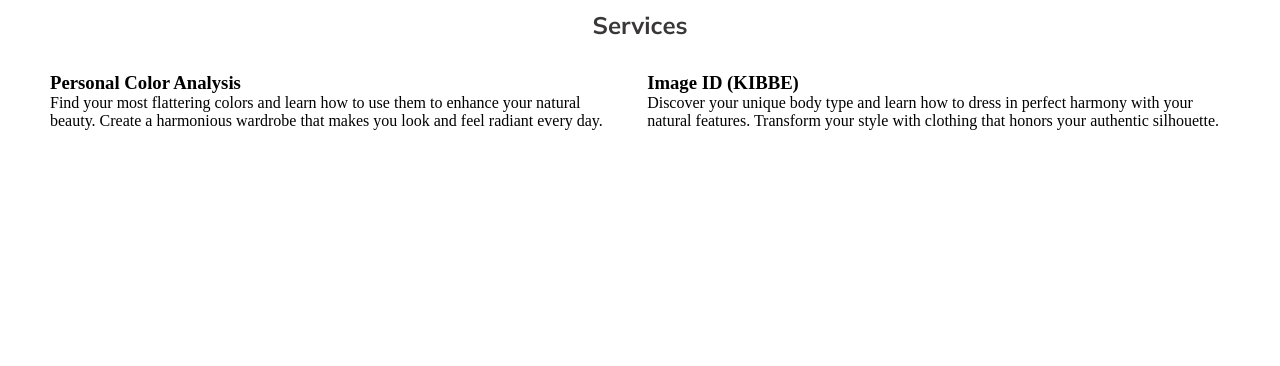
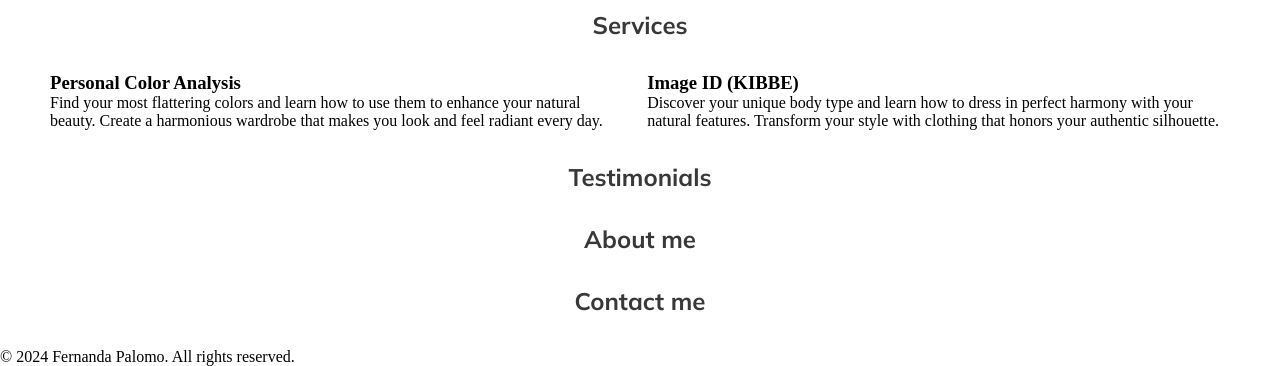
Before and after one commit to lpcsouza/fp-imgconsultant, a plain HTML site: page index.html in a window 1280 px wide. Shown: the part 494-860 px from the top of the page. Before the commit the page ends 800 px from the top, so only its background shows below. Drawn offline with nearby package versions, Linux system fonts and the light colour scheme; a web font is replaced by a local one.

Commit message:
added favicon and improvement on css

```diff
--- a/assets/css/style.css
+++ b/assets/css/style.css
@@ -22,6 +22,13 @@ html {
 a {
   color: var(--secondaryColor);
   text-decoration: none;
+}
+
+h2 {
+  margin: 2rem 0;
+  font-family: var(--fontPrincipal);
+  color: var(--primaryColor);
+  text-align: center;
 }
 
 .logo {
@@ -92,13 +99,6 @@ i {
   max-width: 80%;
 }
 
-#services h2 {
-  margin: 2rem 0;
-  font-family: var(--fontPrincipal);
-  color: var(--primaryColor);
-  text-align: center;
-}
-
 .services-container {
   margin: 0 50px;
   display: flex;
--- a/index.html
+++ b/index.html
@@ -23,7 +23,7 @@
 
   <body>
     <header class="nav-container">
-      <a><img class="logo" src="./assets/img/logo.png" alt="logo" /></a>
+      <a href="#"><img class="logo" src="./assets/img/logo.png" alt="logo" /></a>
       <nav class="nav">
         <button
           class="btn-menu"
@@ -35,10 +35,10 @@
           <i class="ri-menu-line"></i>
         </button>
         <ul class="menu" id="menu" role="menu">
-          <li><a href="#">About me</a></li>
+          <li><a href="#about">About me</a></li>
           <li><a href="#services">Services</a></li>
-          <li><a href="#">Testimonials</a></li>
-          <li><a href="#">Contact</a></li>
+          <li><a href="#testimonials">Testimonials</a></li>
+          <li><a href="#contact">Contact</a></li>
           <li><a href="#">Blog</a></li>
         </ul>
       </nav>
@@ -72,5 +72,11 @@
         </div>
       </div>
     </section>
+    <section id="testimonials"><h2>Testimonials</h2></section>
+    <section id="about"><h2>About me</h2></section>
+    <section id="contact"><h2>Contact me</h2></section>
+    <footer<div class="footer-content">
+      <p>&copy; 2024 Fernanda Palomo. All rights reserved.</p>
+      </footer>
   </body>
 </html>
```
Also changed, not shown: assets/img/favicon.ico (added).
